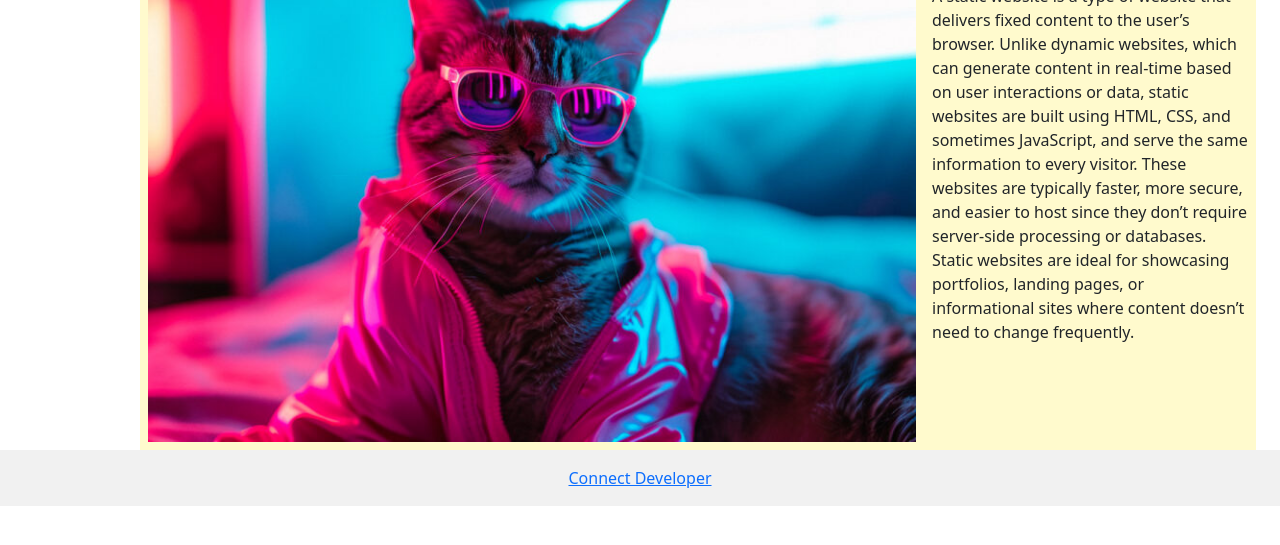
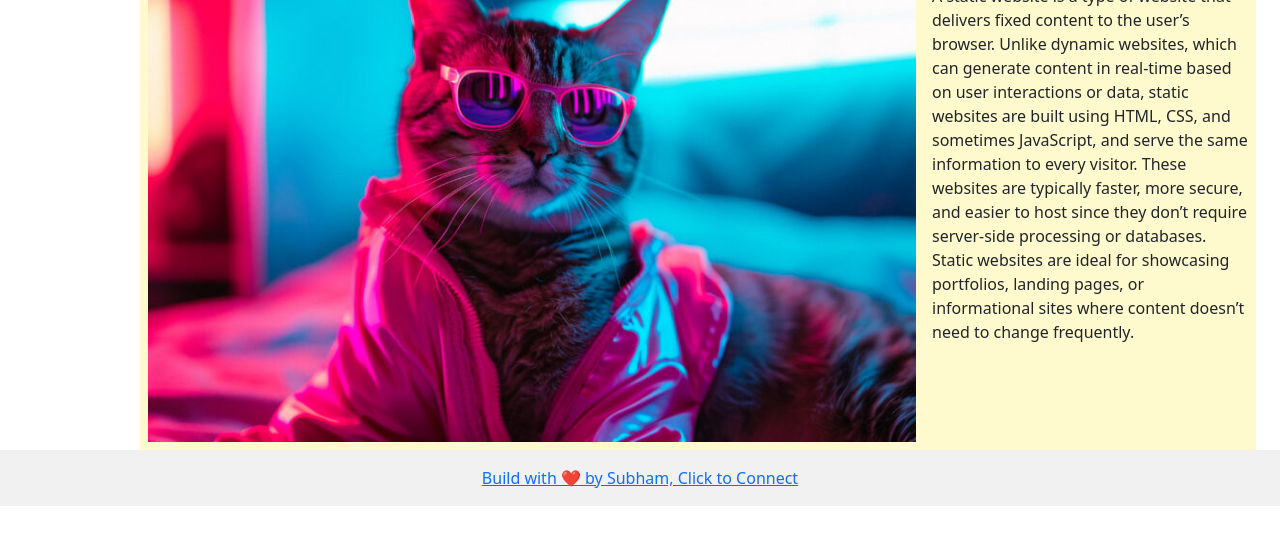
Before and after one commit to subhamportblair/StaticWebsite, a plain HTML site: page index.html in a window 1280 px wide. Shown: the part 139-684 px from the top of the page. Drawn offline with nearby package versions, Linux system fonts and the light colour scheme.

Commit message:
version 1.1.2

```diff
--- a/index.html
+++ b/index.html
@@ -56,10 +56,8 @@
 
 
       <footer>
-            <a href="https://www.linkedin.com/in/subhamkumarmondal/">Connect  Developer</a>
+            <a href="https://www.linkedin.com/in/subhamkumarmondal/">Build with ❤️ by Subham, Click to Connect</a>
         </div>
       </footer>
-
-
 </body>
 </html>
```
